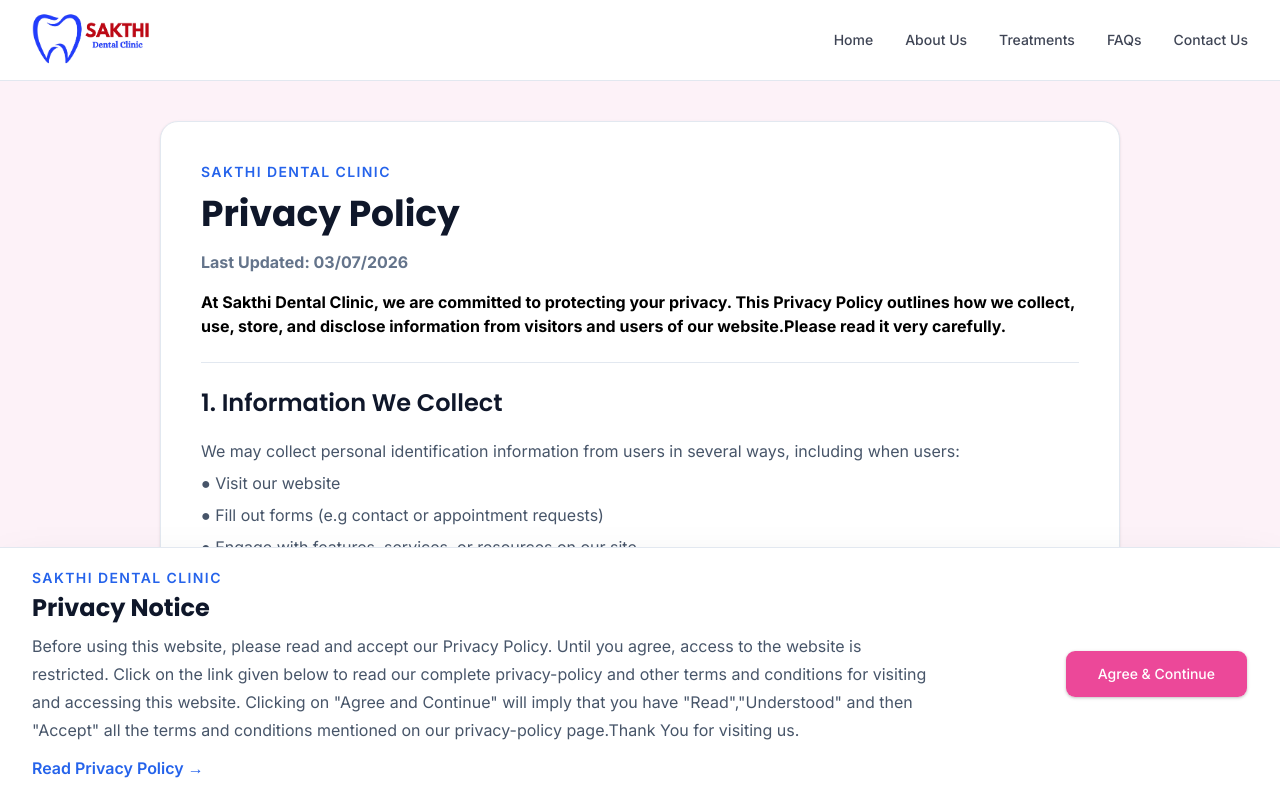
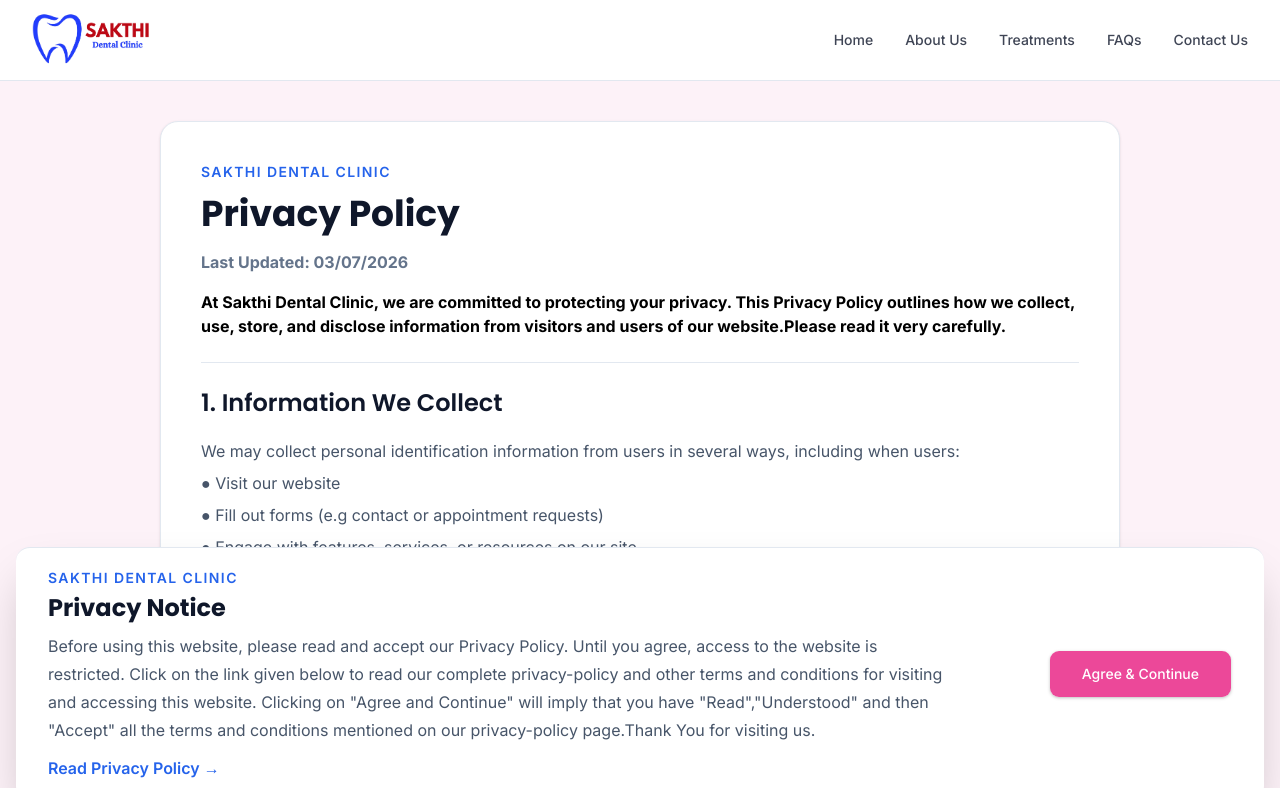
Before and after one commit to mantanova-87/sakthidentalclinic, a Next.js app: page /privacy-policy in a window 1280 px wide. Shown: the top 788 px of the page. Built offline with nearby package versions, Linux system fonts and the light colour scheme.

Commit message:
fix: Add margin and rounded corners to the Consent Bar for improved styling

```diff
--- a/src/features/privacy-policy/privacy-consent.tsx
+++ b/src/features/privacy-policy/privacy-consent.tsx
@@ -31,7 +31,7 @@
       )}
 
       {/* Consent Bar */}
-      <div className="fixed inset-x-0 bottom-0 z-[9999] border-t border-[#E2E8F0] bg-white shadow-2xl">
+      <div className="fixed inset-x-0 bottom-0 z-[9999] ml-4 mr-4  rounded-xl border-t border-[#E2E8F0] bg-white shadow-2xl">
         <div className="mx-auto flex max-w-8xl flex-col gap-6 px-4 py-5 lg:flex-row lg:items-center lg:justify-between lg:px-8">
 
           <div className="flex-1">
```
